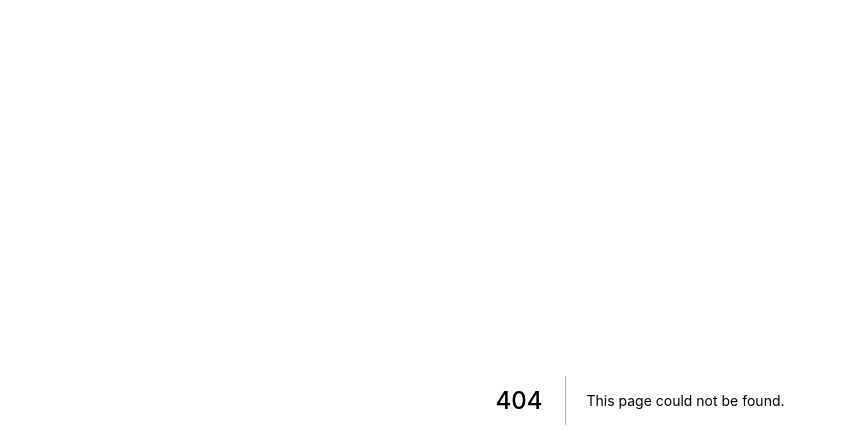
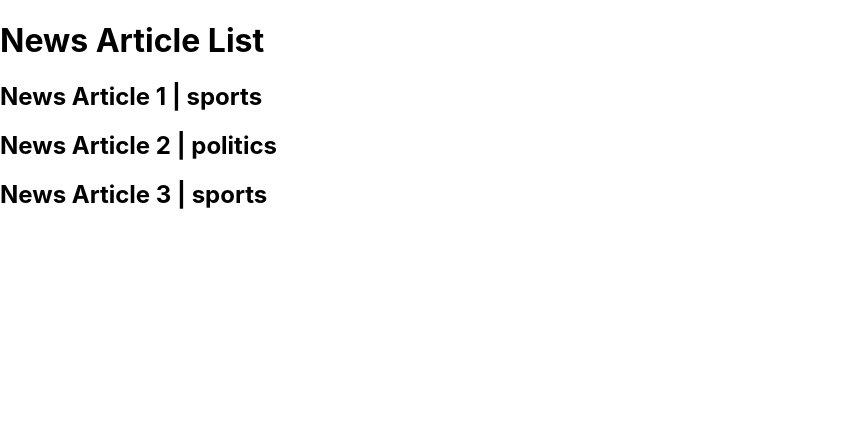
Before and after one commit to harshmathurx/next-pre-rendering, a Next.js app: page /news in a window 1280 px wide. Before the commit this address had no page. Shown: the top 448 px of the page, without its empty margins (0-846 px from the left). Built offline with nearby package versions, Linux system fonts and the light colour scheme; data requests are answered from the project's data file.

Commit message:
Server side props init

```diff
--- a/db.json
+++ b/db.json
@@ -18,5 +18,25 @@
             "price": 2600,
             "description": "Description 3"
         }
+    ],
+    "news": [
+        {
+            "id": 1,
+            "title": "News Article 1",
+            "description": "Description 1",
+            "category": "sports"
+        },
+        {
+            "id": 2,
+            "title": "News Article 2",
+            "description": "Description 2",
+            "category": "politics"
+        },
+        {
+            "id": 3,
+            "title": "News Article 3",
+            "description": "Description 3",
+            "category": "sports"
+        }
     ]
 }
--- /dev/null
+++ b/pages/news/index.js
@@ -0,0 +1,25 @@
+import React from 'react'
+
+export const getServerSideProps = async () => {
+    const res = await fetch('http://localhost:4000/news')
+    const data = await res.json()
+
+    return {
+        props: { articles: data }
+    }
+}
+
+const NewsArticleList = ({ articles }) => {
+    return (
+        <div>
+            <h1>News Article List</h1>
+            {articles?.map(article => (
+                <div key={article.id}>
+                    <h2>{article.title} | {article.category}</h2>
+                </div>
+            ))}
+        </div>
+    )
+}
+
+export default NewsArticleList
```
